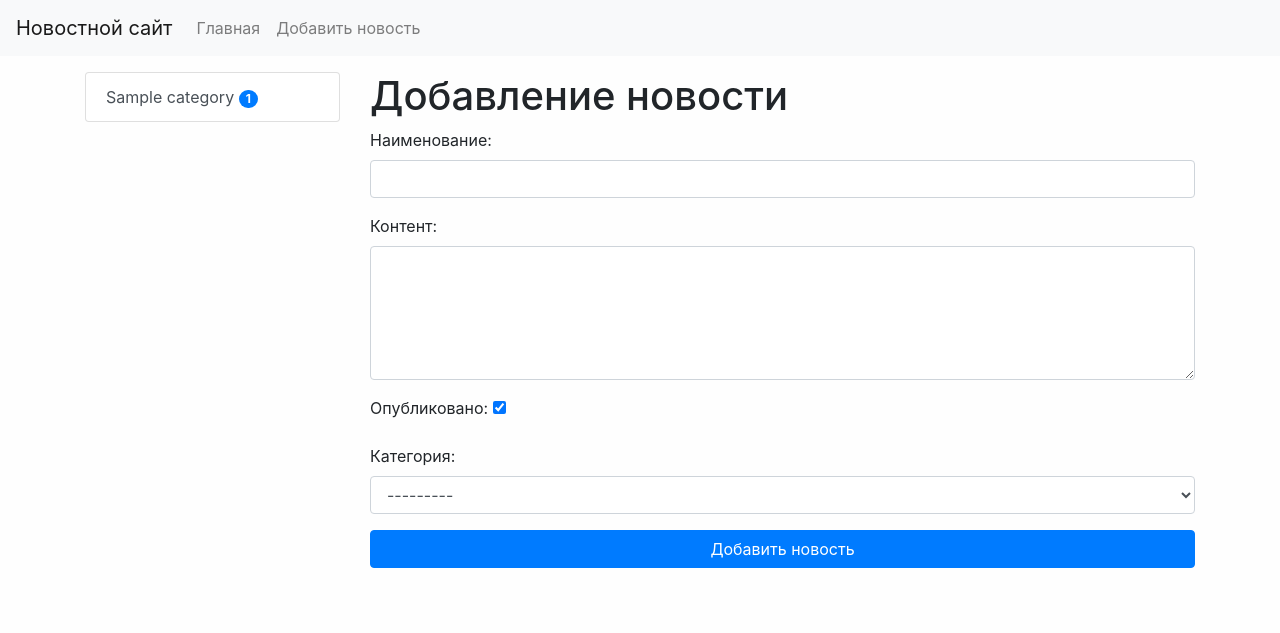
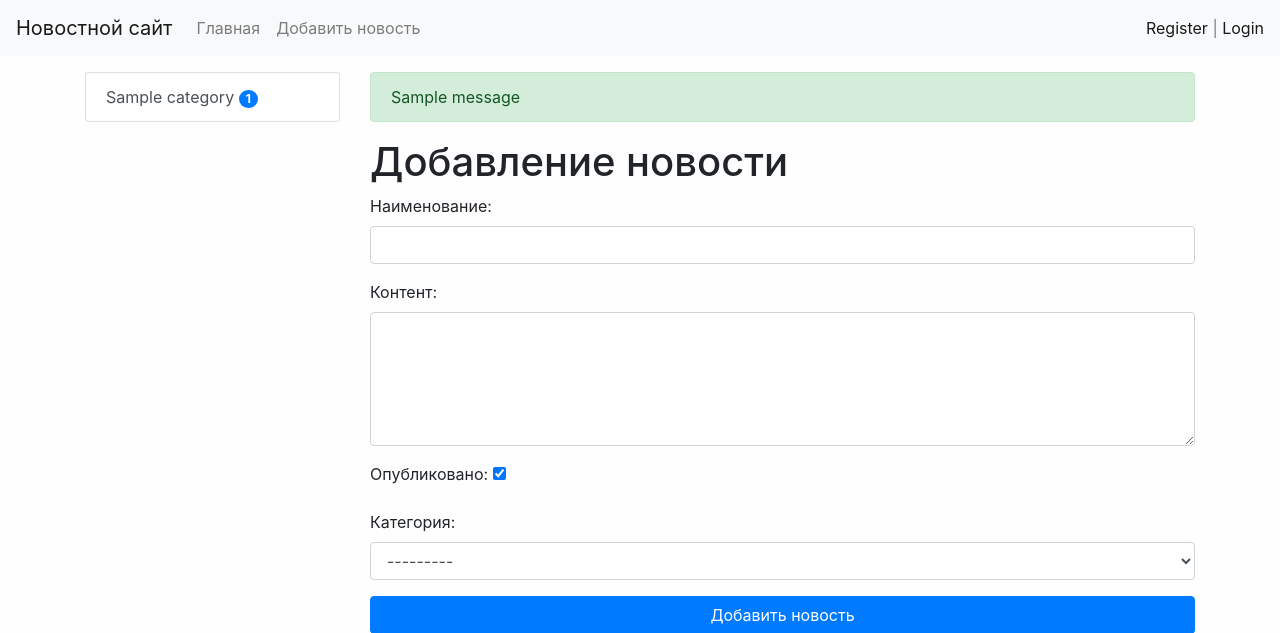
Before and after one commit to anara01/News, a Django app: page /news/add-news/ in a window 1280 px wide. Shown: the top 633 px of the page. Run offline with Django 4.2, Linux system fonts and the light colour scheme; a user stored in the database is signed in; tables that the repository leaves empty hold one stand-in row (values such as "Sample post"); one stand-in notice (Sample message) is shown; parts of the project's set-up code (start-up, migrations or seed data) failed here and were passed over; some libraries are stand-ins or nearby versions.

Commit message:
UserRefisterForm

```diff
--- a/news/forms.py
+++ b/news/forms.py
@@ -1,9 +1,30 @@
+from dataclasses import field
+import email
+from tkinter import Widget
 from django import forms
 from .models import News
-import re
 from django.core.exceptions import ValidationError
+from django.contrib.auth.forms import UserCreationForm
+from django.contrib.auth.models import User
 
-#from .models import Category
+
+class UserRefisterForm(UserCreationForm):
+    username = forms.CharField(label='Имя пользователя',
+                               help_text='Максимум 150 символов', widget=forms.TextInput(
+                                   attrs={"class": "form-control"}))
+    password1 = forms.CharField(label='Пароль',
+                                widget=forms.PasswordInput(attrs={"class": "form-control"}))
+    password2 = forms.CharField(label='Подтверждение пароля',
+                                widget=forms.PasswordInput(attrs={"class": "form-control"}))
+    email = forms.EmailField(label='E-mail',
+                             widget=forms.EmailInput(attrs={"class": "form-control"}))
+
+    class Meta:
+        model = User
+        fields = ('username', 'email', 'password1', 'password2')
+
+
+# from .models import Category
 
 # class NewsForm(forms.Form):
 #    title = forms.CharField(max_length=150,
@@ -22,7 +43,7 @@ from django.core.exceptions import ValidationError
 class NewsForm(forms.ModelForm):
     class Meta:
         model = News
-        #fields = '__all__'
+        # fields = '__all__'
         fields = ['title', 'content', 'is_published', 'category']
         widgets = {
             'title': forms.TextInput(attrs={"class": "form-control"}),
--- a/news/urls.py
+++ b/news/urls.py
@@ -15,4 +15,6 @@ urlpatterns = [
     path('news/<int:pk>/', ViewNews.as_view(), name='view_news'),
     #path('news/add-news/', add_news, name='add_news'),
     path('news/add-news/', CreateNews.as_view(), name='add_news'),
+    path('register/', register, name='register'),
+    path('login/', login, name='login'),
 ]
--- a/news/views.py
+++ b/news/views.py
@@ -1,3 +1,4 @@
+from email import message
 from re import template
 from unicodedata import category
 from django.shortcuts import render, get_object_or_404, redirect
@@ -6,9 +7,10 @@ from django.urls import reverse_lazy
 from django.contrib.auth.mixins import LoginRequiredMixin
 from django.core.paginator import Paginator
 
-from .forms import NewsForm
+from .forms import NewsForm, UserRefisterForm
 from .models import News, Category
 from .utils import MyMixin
+from django.contrib import messages
 
 
 def test(request):
@@ -105,3 +107,35 @@ class CreateNews(LoginRequiredMixin, CreateView):
 #        form = NewsForm()
 
 #    return render(request, 'news/add_news.html', {'form': form})
+
+
+# def register(request):
+#    if request.method == 'POST':
+#        form = UserCreationForm(request.POST)
+#        if form.is_valid():
+#            form.save()
+#			messages.success(request, 'Вы успешно зарегистрировались')
+#			return redirect('login')
+#		else:
+#			messages.error(request, 'Ошибка регистрации')
+#	else:
+#		form = UserCreationForm()
+
+#	return render(request, 'news/register.html', {"form": form})
+
+def register(request):
+    if request.method == 'POST':
+        form = UserRefisterForm(request.POST)
+        if form.is_valid():
+            form.save()
+            messages.success(request, 'Вы успешно зарегистрировались')
+            return redirect('login')
+        else:
+            messages.error(request, 'Ошибка регистрации')
+    else:
+        form = UserRefisterForm()
+    return render(request, 'news/register.html', {"form": form})
+
+
+def login(request):
+    return render(request, 'news/login.html')
--- a/templates/base.html
+++ b/templates/base.html
@@ -19,6 +19,24 @@
 				</div>
 
 				<div class="col-md-9">
+					{% if messages %}
+
+						{% for message in messages %}
+
+							{% if message.tags == 'error' %}
+								<div class="alert alert-danger" role="alert">
+									{{ message }}
+								</div>
+							{% else %}
+								<div class="alert alert-{{ message.tags }}" role="alert">
+									{{ message }}
+								</div>
+							{% endif %}
+
+						{% endfor %}
+
+					{% endif %}
+
 					{% block content %}CONTENT{% endblock %}
 
 					{% if page_obj.has_other_pages %}
--- a/templates/inc/_nav.html
+++ b/templates/inc/_nav.html
@@ -5,11 +5,15 @@
 	</button>
 
 	<div class="collapse navbar-collapse" id="navbarSupportedContent">
-	  <ul class="navbar-nav mr-auto">
-		<li class="nav-item"><a class="nav-link" href="{% url 'home' %}">Главная</a></li>
-		{% if request.user.is_authenticated %}
-			<li class="nav-item"><a class="nav-link" href="{% url 'add_news' %}">Добавить новость</a></li>
-		{% endif %}
+		<ul class="navbar-nav mr-auto">
+			<li class="nav-item"><a class="nav-link" href="{% url 'home' %}">Главная</a></li>
+			{% if request.user.is_authenticated %}
+				<li class="nav-item"><a class="nav-link" href="{% url 'add_news' %}">Добавить новость</a></li>
+			{% endif %}
 		</ul>
+
+		<span class="navbar-text">
+			<a href="{% url "register" %}">Register</a> | <a href="{% url "login" %}">Login</a>
+		</span>
 	</div>
   </nav>
```
Also changed, not shown: news/templates/news/login.html (added, +15 -0 lines), news/templates/news/register.html (added, +22 -0 lines).
